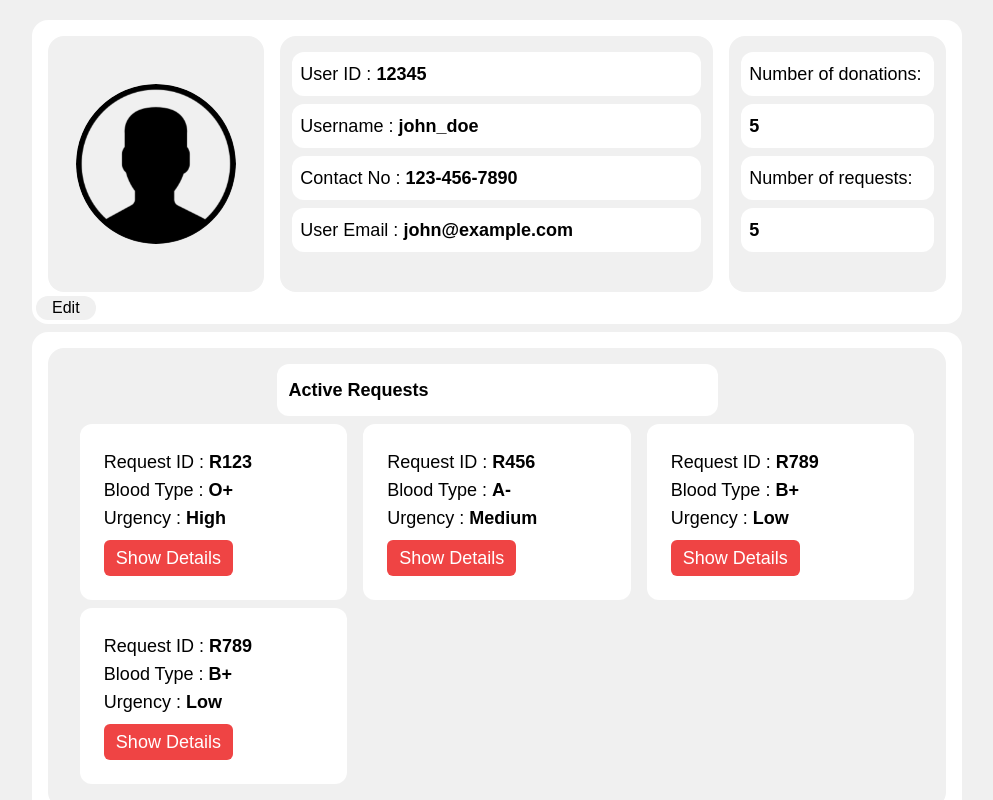
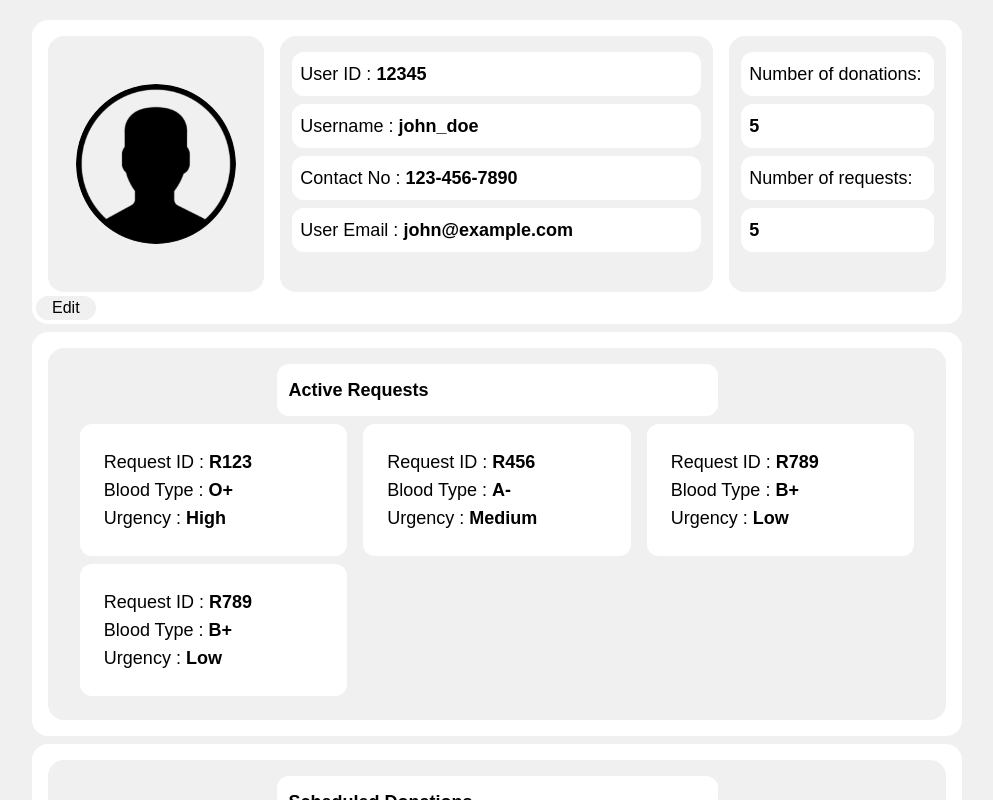
Before and after one commit to thisha-me/blood-chain-frontend, a React (Create React App) app: page / in a window 1280 px wide. Shown: the top 800 px of the page, without its empty margins (143-1136 px from the left). Built offline with nearby package versions, Linux system fonts and the light colour scheme.

Commit message:
removed a button

```diff
--- a/src/Pages/userProfilePage.js
+++ b/src/Pages/userProfilePage.js
@@ -117,7 +117,7 @@ const UserProfile = () => {
                   <div>
                     Urgency : <span className="font-bold text-lg text-black">{request.urgency}</span>
                   </div>
-                  <button onClick={() => handleRequestButtonClick(index)} className="bg-red-500 text-white px-3 py-1 mt-2 rounded-md">Show Details</button>
+
                 </div>
               ))}
             </div>
```
